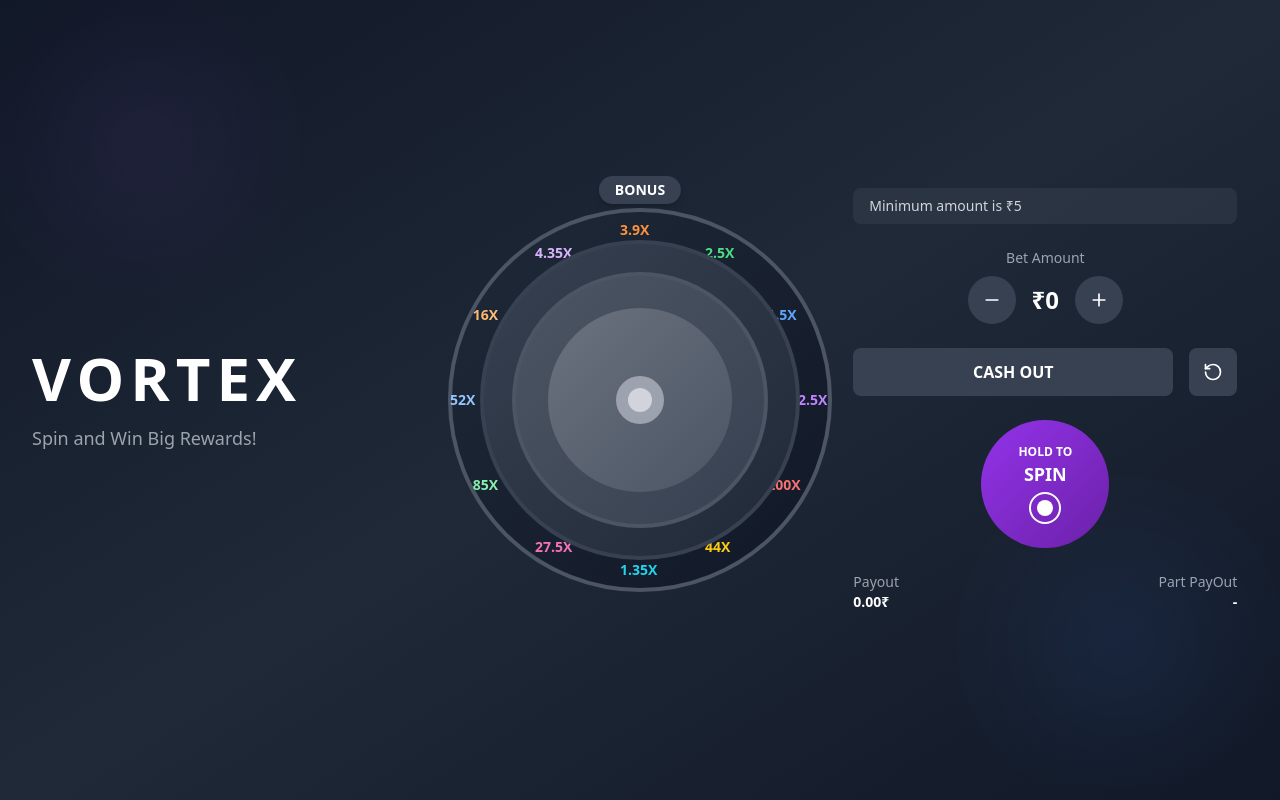
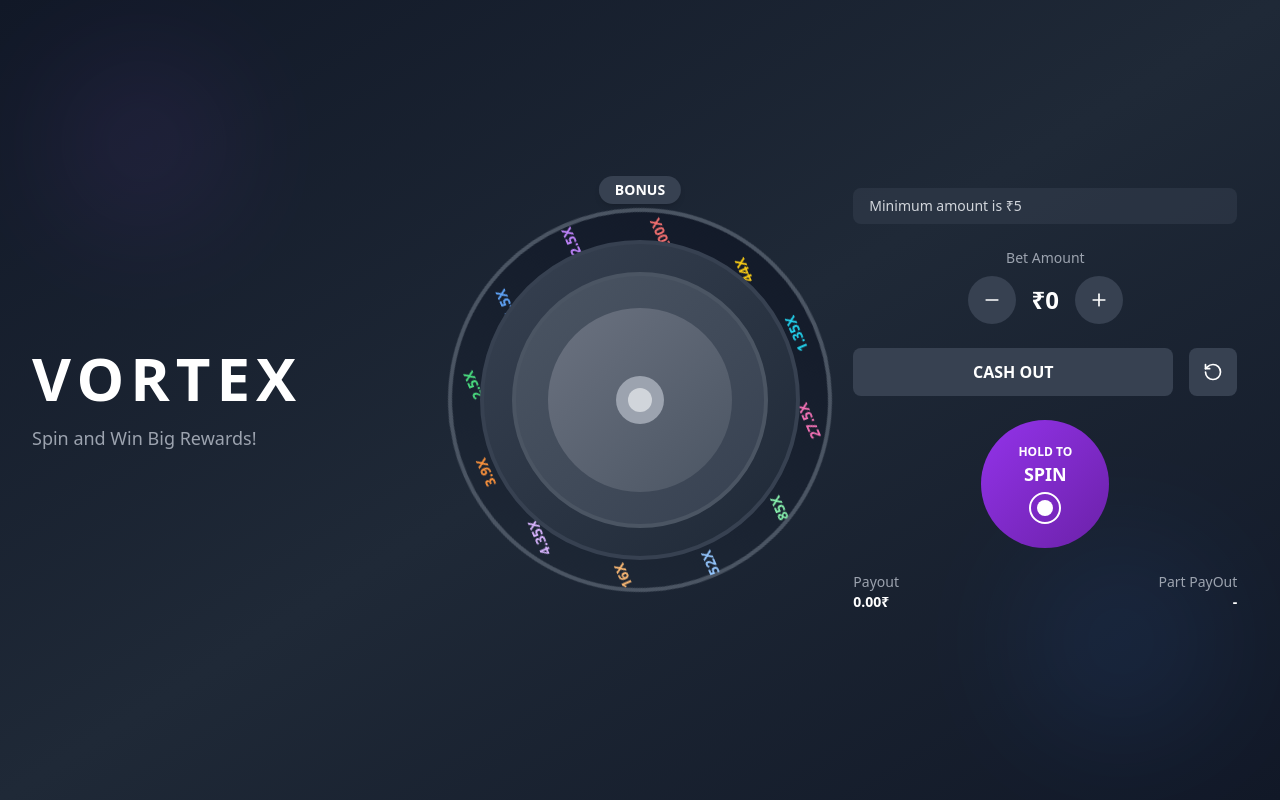
Before and after one commit to saywowtech/vortex-demo, a React (Create React App) app: page / in a window 1280 px wide. Built offline with nearby package versions, Linux system fonts and the light colour scheme.

Commit message:
Update tailwind.config.js

```diff
--- a/tailwind.config.js
+++ b/tailwind.config.js
@@ -1,7 +1,14 @@
+/** @type {import('tailwindcss').Config} */
 module.exports = {
-  content: ["./src/**/*.{js,jsx,ts,tsx}"],
+  content: [
+    "./src/**/*.{js,jsx,ts,tsx}", // Scan all components
+  ],
   theme: {
-    extend: {},
+    extend: {
+      animation: {
+        'spin-slow': 'spin 8s linear infinite',
+      },
+    },
   },
   plugins: [],
 }
```
